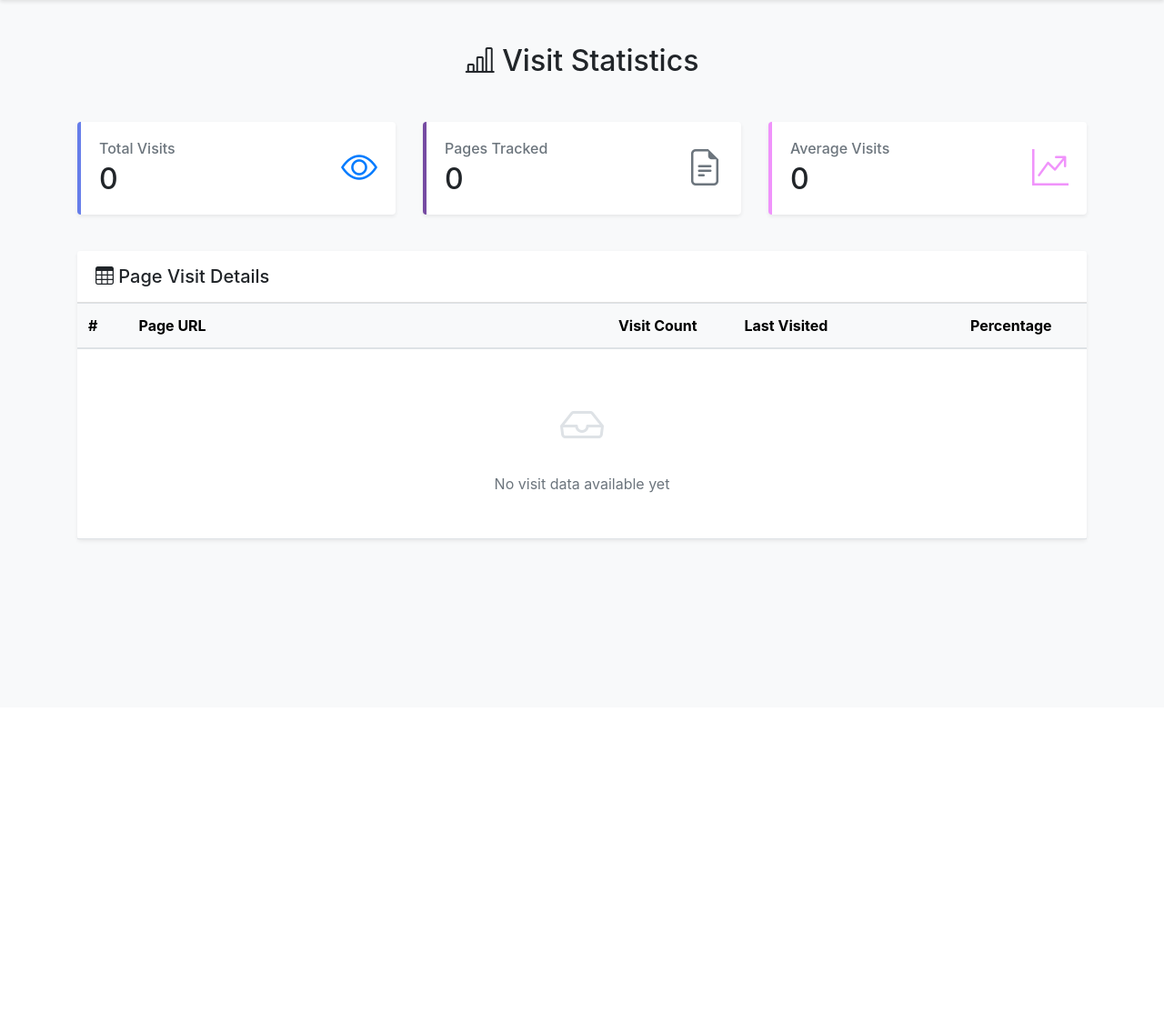
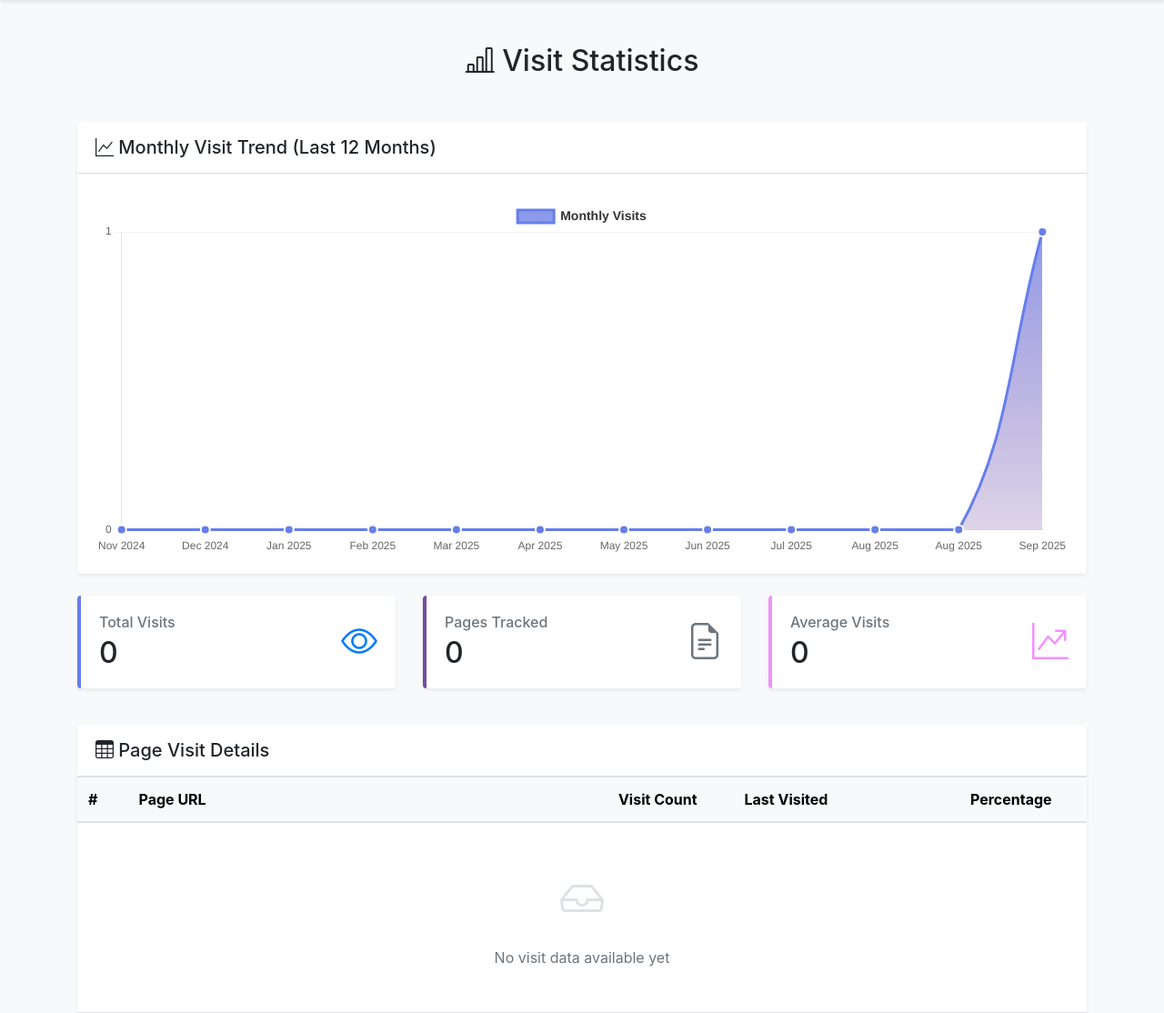
Before and after one commit to alex-ajh/data-search_v2, a Django app: page /visit-stats/ in a window 1280 px wide. Shown: the part 72-1186 px from the top of the page at 91% size. Before the commit the page ends 668 px from the top, so only its background shows below. Run offline with Django 3.2, Linux system fonts and the light colour scheme; a user stored in the database is signed in; data comes from the database, SQL or seed files in the repository; both versions use the stored data as it was after the commit; some libraries are stand-ins or nearby versions.

Commit message:
added monthly visit chart

```diff
--- a/ps_data/middleware.py
+++ b/ps_data/middleware.py
@@ -1,4 +1,4 @@
-from .models import VisitCount
+from .models import VisitCount, VisitRecord
 
 
 class VisitCountMiddleware:
@@ -23,8 +23,28 @@ class VisitCountMiddleware:
             try:
                 # Increment visit count for this page
                 VisitCount.increment(request.path)
+
+                # Record individual visit for analytics
+                ip_address = self.get_client_ip(request)
+                user_agent = request.META.get('HTTP_USER_AGENT', '')
+
+                VisitRecord.objects.create(
+                    page_url=request.path,
+                    ip_address=ip_address,
+                    user_agent=user_agent
+                )
             except Exception as e:
                 # Silently fail if there's an error to not break the application
                 print(f"Error tracking visit: {e}")
 
         return response
+
+    @staticmethod
+    def get_client_ip(request):
+        """Get the client's IP address from the request"""
+        x_forwarded_for = request.META.get('HTTP_X_FORWARDED_FOR')
+        if x_forwarded_for:
+            ip = x_forwarded_for.split(',')[0]
+        else:
+            ip = request.META.get('REMOTE_ADDR')
+        return ip
--- a/ps_data/models.py
+++ b/ps_data/models.py
@@ -35,6 +35,48 @@ class VisitCount(models.Model):
     def get_total_visits(cls):
         """Get total visits across all pages"""
         return cls.objects.aggregate(total=models.Sum('count'))['total'] or 0
+
+
+class VisitRecord(models.Model):
+    """Model to track individual visit records for analytics"""
+    page_url = models.CharField(max_length=255, help_text="URL path of the page", db_index=True)
+    visited_at = models.DateTimeField(auto_now_add=True, help_text="Visit timestamp", db_index=True)
+    ip_address = models.GenericIPAddressField(null=True, blank=True, help_text="Visitor IP address")
+    user_agent = models.TextField(null=True, blank=True, help_text="User agent string")
+
+    class Meta:
+        verbose_name = "Visit Record"
+        verbose_name_plural = "Visit Records"
+        ordering = ['-visited_at']
+        indexes = [
+            models.Index(fields=['page_url', 'visited_at']),
+        ]
+
+    def __str__(self):
+        return f"{self.page_url} - {self.visited_at}"
+
+    @classmethod
+    def get_monthly_stats(cls, months=12):
+        """Get visit counts grouped by month for the last N months"""
+        from django.db.models import Count
+        from django.db.models.functions import TruncMonth
+        from datetime import datetime, timedelta
+        from django.utils import timezone
+
+        # Get date range
+        end_date = timezone.now()
+        start_date = end_date - timedelta(days=months * 30)
+
+        # Query visits grouped by month
+        monthly_data = cls.objects.filter(
+            visited_at__gte=start_date
+        ).annotate(
+            month=TruncMonth('visited_at')
+        ).values('month').annotate(
+            count=Count('id')
+        ).order_by('month')
+
+        return monthly_data
 # Unable to inspect table 'auth_group'
 # The error was: __new__() missing 1 required positional argument: 'collation'
 # Unable to inspect table 'auth_group_permissions'
--- a/ps_data/templates/ps_data/visit_stats.html
+++ b/ps_data/templates/ps_data/visit_stats.html
@@ -35,6 +35,22 @@
             <h2 class="text-center mb-4">
                 <i class="bi bi-bar-chart-line"></i> Visit Statistics
             </h2>
+        </div>
+    </div>
+
+    <!-- Monthly Visit Chart -->
+    <div class="row mb-4">
+        <div class="col-12">
+            <div class="card shadow-sm border-0">
+                <div class="card-header bg-white py-3">
+                    <h5 class="mb-0">
+                        <i class="bi bi-graph-up"></i> Monthly Visit Trend (Last 12 Months)
+                    </h5>
+                </div>
+                <div class="card-body">
+                    <canvas id="monthlyVisitChart" style="max-height: 400px;"></canvas>
+                </div>
+            </div>
         </div>
     </div>
 
@@ -198,4 +214,116 @@
         padding: 0.4em 0.8em;
     }
 </style>
+
+<!-- Chart.js Library -->
+<script src="https://cdn.jsdelivr.net/npm/chart.js@4.4.0/dist/chart.umd.min.js"></script>
+
+<script>
+    // Fetch monthly visit data and render chart
+    document.addEventListener('DOMContentLoaded', function() {
+        fetch("{% url 'ps_data:visit_chart_data' %}")
+            .then(response => response.json())
+            .then(data => {
+                const ctx = document.getElementById('monthlyVisitChart').getContext('2d');
+
+                const gradient = ctx.createLinearGradient(0, 0, 0, 400);
+                gradient.addColorStop(0, 'rgba(102, 126, 234, 0.8)');
+                gradient.addColorStop(1, 'rgba(118, 75, 162, 0.2)');
+
+                new Chart(ctx, {
+                    type: 'line',
+                    data: {
+                        labels: data.labels,
+                        datasets: [{
+                            label: 'Monthly Visits',
+                            data: data.data,
+                            backgroundColor: gradient,
+                            borderColor: 'rgba(102, 126, 234, 1)',
+                            borderWidth: 3,
+                            fill: true,
+                            tension: 0.4,
+                            pointBackgroundColor: '#667eea',
+                            pointBorderColor: '#fff',
+                            pointBorderWidth: 2,
+                            pointRadius: 5,
+                            pointHoverRadius: 7,
+                            pointHoverBackgroundColor: '#764ba2',
+                            pointHoverBorderColor: '#fff',
+                            pointHoverBorderWidth: 2
+                        }]
+                    },
+                    options: {
+                        responsive: true,
+                        maintainAspectRatio: true,
+                        plugins: {
+                            legend: {
+                                display: true,
+                                position: 'top',
+                                labels: {
+                                    font: {
+                                        size: 14,
+                                        weight: 'bold'
+                                    },
+                                    color: '#333',
+                                    padding: 20
+                                }
+                            },
+                            tooltip: {
+                                backgroundColor: 'rgba(0, 0, 0, 0.8)',
+                                padding: 12,
+                                titleFont: {
+                                    size: 14,
+                                    weight: 'bold'
+                                },
+                                bodyFont: {
+                                    size: 13
+                                },
+                                callbacks: {
+                                    label: function(context) {
+                                        return 'Visits: ' + context.parsed.y;
+                                    }
+                                }
+                            }
+                        },
+                        scales: {
+                            y: {
+                                beginAtZero: true,
+                                ticks: {
+                                    stepSize: 1,
+                                    font: {
+                                        size: 12
+                                    },
+                                    color: '#666'
+                                },
+                                grid: {
+                                    color: 'rgba(0, 0, 0, 0.05)',
+                                    drawBorder: false
+                                }
+                            },
+                            x: {
+                                ticks: {
+                                    font: {
+                                        size: 12
+                                    },
+                                    color: '#666'
+                                },
+                                grid: {
+                                    display: false
+                                }
+                            }
+                        },
+                        interaction: {
+                            intersect: false,
+                            mode: 'index'
+                        }
+                    }
+                });
+            })
+            .catch(error => {
+                console.error('Error fetching chart data:', error);
+                document.getElementById('monthlyVisitChart').parentElement.innerHTML =
+                    '<p class="text-center text-muted py-5">Unable to load chart data</p>';
+            });
+    });
+</script>
 {% endblock %}
--- a/ps_data/urls.py
+++ b/ps_data/urls.py
@@ -7,4 +7,5 @@ urlpatterns = [
     path('', views.index, name='ps_data_index'),
     path('help/', views.help, name='ps_data_help'),
     path('visit-stats/', views.visit_stats, name='visit_stats'),
+    path('api/visit-chart-data/', views.visit_chart_data, name='visit_chart_data'),
 ]
--- a/ps_data/views.py
+++ b/ps_data/views.py
@@ -193,3 +193,38 @@ def visit_stats(request):
     }
 
     return render(request, 'ps_data/visit_stats.html', context)
+
+
+@login_required
+def visit_chart_data(request):
+    """API endpoint to provide monthly visit data for charts"""
+    from django.http import JsonResponse
+    from .models import VisitRecord
+    from datetime import datetime, timedelta
+    from django.utils import timezone
+    import calendar
+
+    # Get monthly statistics for the last 12 months
+    monthly_stats = VisitRecord.get_monthly_stats(months=12)
+
+    # Prepare data for Chart.js
+    labels = []
+    data = []
+
+    # Create a dict for easy lookup
+    stats_dict = {stat['month'].strftime('%Y-%m'): stat['count'] for stat in monthly_stats}
+
+    # Generate last 12 months
+    end_date = timezone.now()
+    for i in range(11, -1, -1):
+        target_date = end_date - timedelta(days=i * 30)
+        month_key = target_date.strftime('%Y-%m')
+        month_label = target_date.strftime('%b %Y')  # e.g., "Jan 2024"
+
+        labels.append(month_label)
+        data.append(stats_dict.get(month_key, 0))
+
+    return JsonResponse({
+        'labels': labels,
+        'data': data
+    })
```
Also changed, not shown: ps_data/admin.py (+23 -1 lines), db.sqlite3, ps_data/migrations/0002_auto_20251029_1236.py (added).
